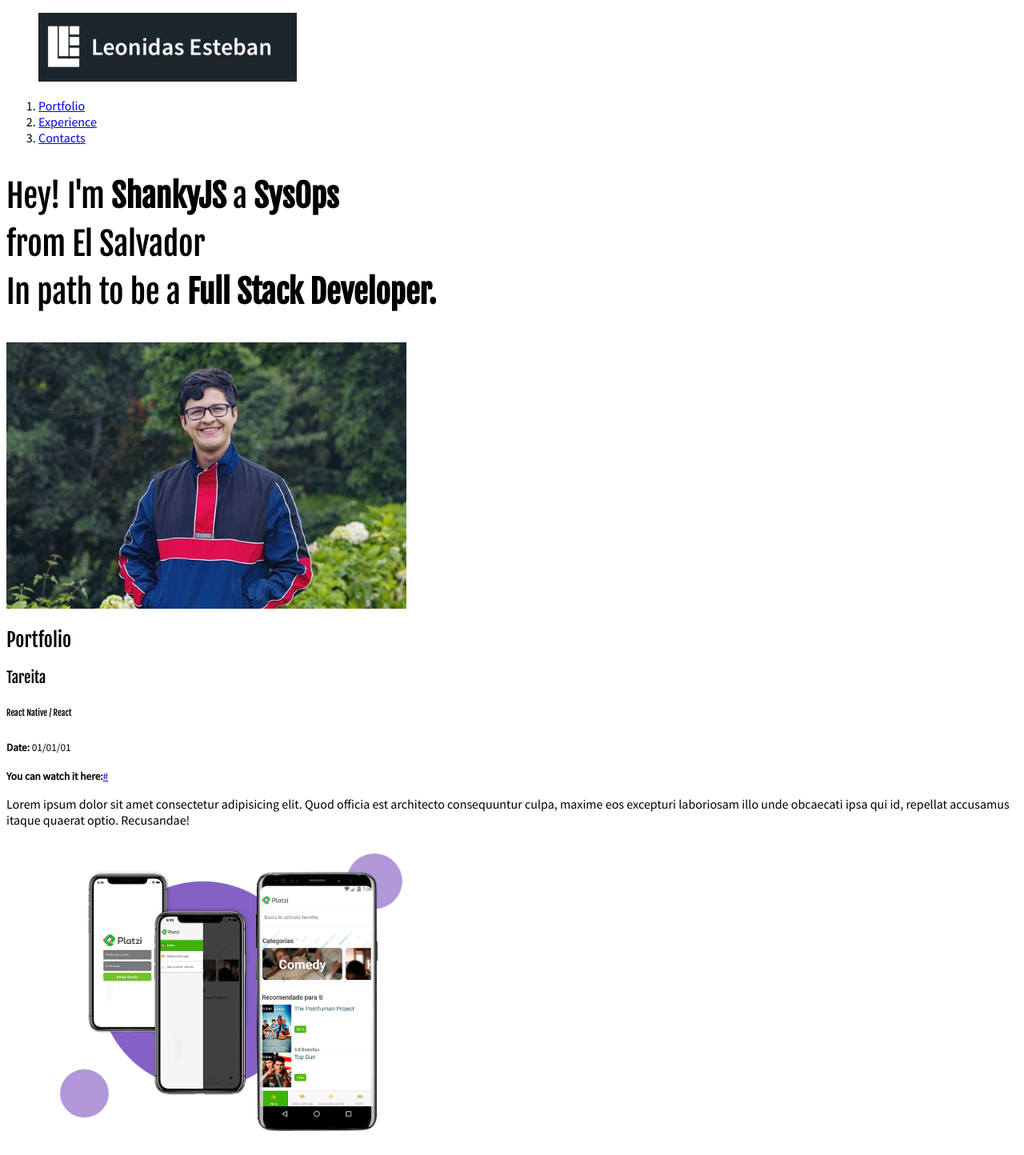
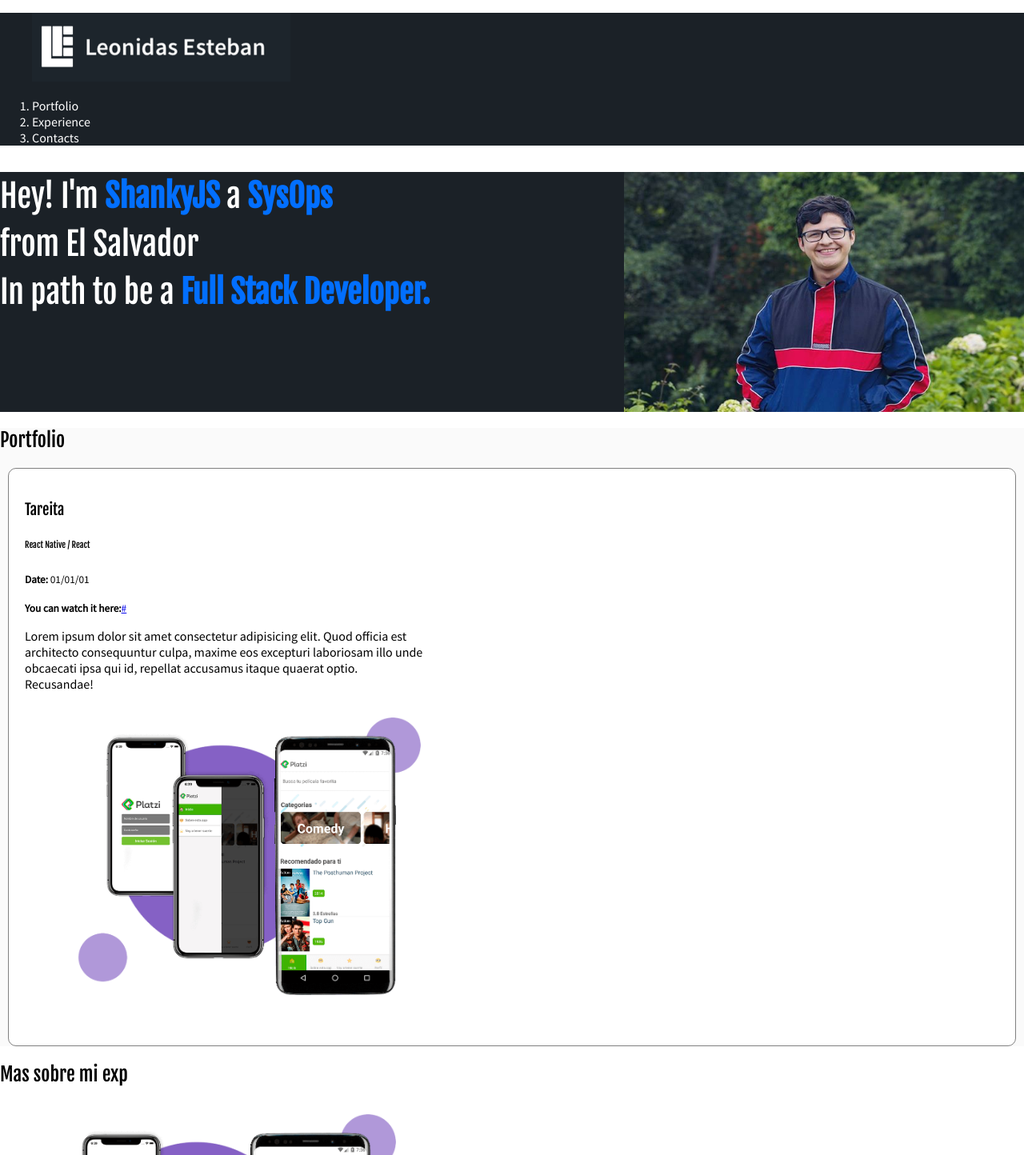
Before and after one commit to ShankyJS/website, a plain HTML site: page index.html in a window 1280 px wide. Shown: the top 1444 px of the page at 80% size. Drawn offline with Linux system fonts and the light colour scheme.

Commit message:
Background added

```diff
--- a/css/main.css
+++ b/css/main.css
@@ -1,5 +1,6 @@
 body {
   font-family: 'Source Sans Pro', sans-serif;
+  margin: 0;
 }
 
 h1,h2,h3,h4,h5,h6{
@@ -12,6 +13,59 @@ h1 {
   font-size: 40px;
   line-height: 1.5;
   letter-spacing: -.2px;
+  color: white;
   /* text-transform: capitalize;
   text-decoration: dashed; */
 }
+
+h1 strong{
+  color: #026fff;
+}
+
+.hero{
+  height: 300px;
+  background-image: url('/assets/imgs/hero.jpg');
+  background-size: 500px 300px;
+  background-repeat: no-repeat;
+  background-position-x: right;
+  background-color: #1b2127;
+}
+.project{
+  /* border-top: 10px solid red;
+  border-right: 10px solid green;
+  border-left: 10px solid orange;
+  border-bottom: 10px solid; */
+  /* border-top-color: red;
+  border-top-width: 15px;
+  border-top-style: solid; */
+  border: 1px solid gray;
+  border-radius: 10px;
+  padding: 20px;
+  margin: 10px;
+  margin-bottom: 15px;
+  background-color: white;
+}
+
+.portfolio{
+  background-color: #fafafa;
+}
+.project-details{
+  width: 500px;
+}
+
+.project-imageContainer{
+  width: 500px;
+}
+
+.header{
+  background-color: #1b2127;
+  color: white;
+}
+
+
+/* Selector descendente  */
+
+.header a {
+  color: white;
+  text-decoration: none;
+}
--- a/index.html
+++ b/index.html
@@ -35,18 +35,20 @@
       Hey! I'm <strong>ShankyJS</strong> a <strong>SysOps</strong><br> from El Salvador <br>
       In path to be a <strong>Full Stack Developer.</strong>
     </h1>
-    <img src="assets/imgs/hero.jpg" width="500 px">
+    <!-- <img src="assets/imgs/hero.jpg" width="500 px"> -->
   </section>
   <section id="portfolio" class="portfolio">
     <h2>Portfolio</h2>
     <article class="project">
-      <h3 class="project-title">Tareita</h3>
-      <h6 class="project-course">React Native / React </h6>
-      <p class="project-date"><small><strong>Date:</strong> 01/01/01</small></p>
-      <p class="project-url"><small><strong>You can watch it here:</strong><a href="#">#</a></small></p>
-      <p class="project-description">Lorem ipsum dolor sit amet consectetur adipisicing elit. Quod officia est architecto consequuntur culpa, maxime eos excepturi laboriosam illo unde obcaecati ipsa qui id, repellat accusamus itaque quaerat optio. Recusandae!</p>
-      <figure class="project-image">
-        <img class="project-image" src="assets/imgs/platzi-video-react-native.webp" width="500">
+      <div class="project-details">
+        <h3 class="project-title">Tareita</h3>
+        <h6 class="project-course">React Native / React </h6>
+        <p class="project-date"><small><strong>Date:</strong> 01/01/01</small></p>
+        <p class="project-url"><small><strong>You can watch it here:</strong><a href="#">#</a></small></p>
+        <p class="project-description">Lorem ipsum dolor sit amet consectetur adipisicing elit. Quod officia est architecto consequuntur culpa, maxime eos excepturi laboriosam illo unde obcaecati ipsa qui id, repellat accusamus itaque quaerat optio. Recusandae!</p>
+      </div>
+      <figure class="project-imageContainer">
+        <img class="project-imageContainer" src="assets/imgs/platzi-video-react-native.webp" width="500">
       </figure>
     </article>
   </section>
@@ -65,7 +67,6 @@
     </article>
   </section>
   <section class="contact" id="contact">
-
     <form action="" class="form-email">
       <h3>¿Creamos algo juntos?</h3>
       <input type="text" placeholder="Let me your email" id="email">
```
